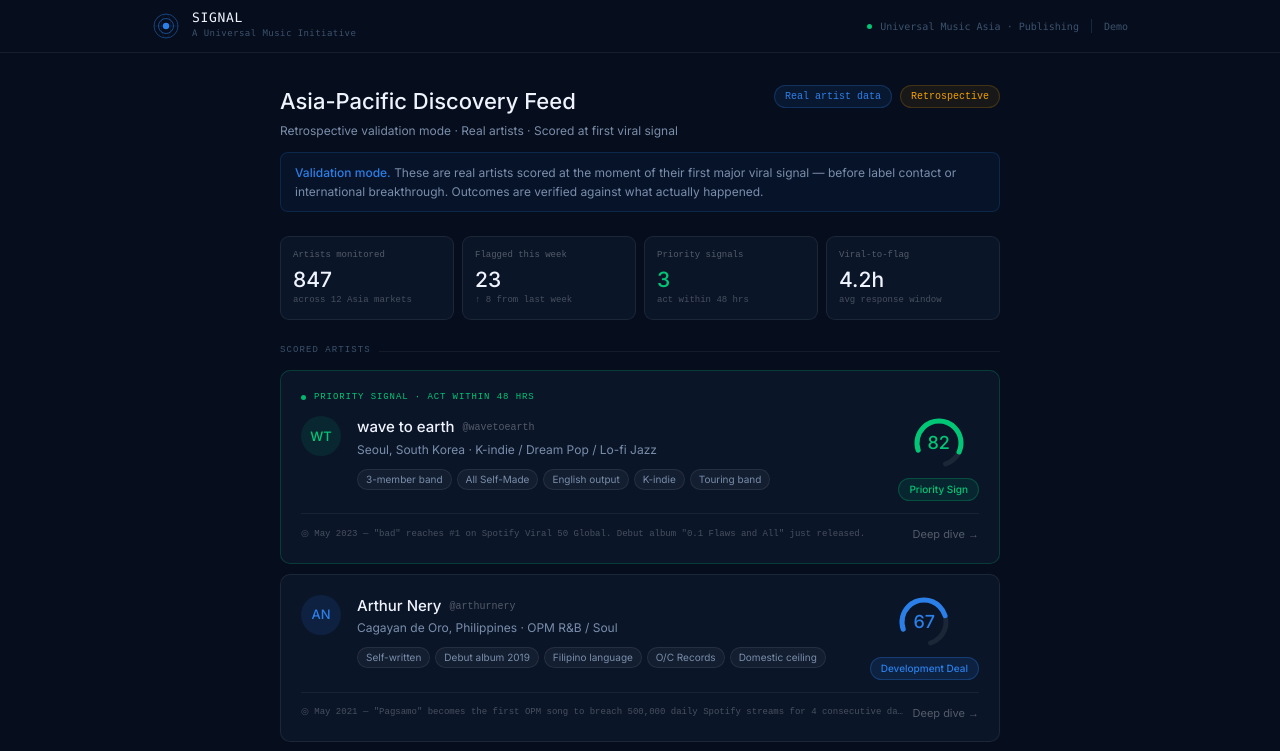
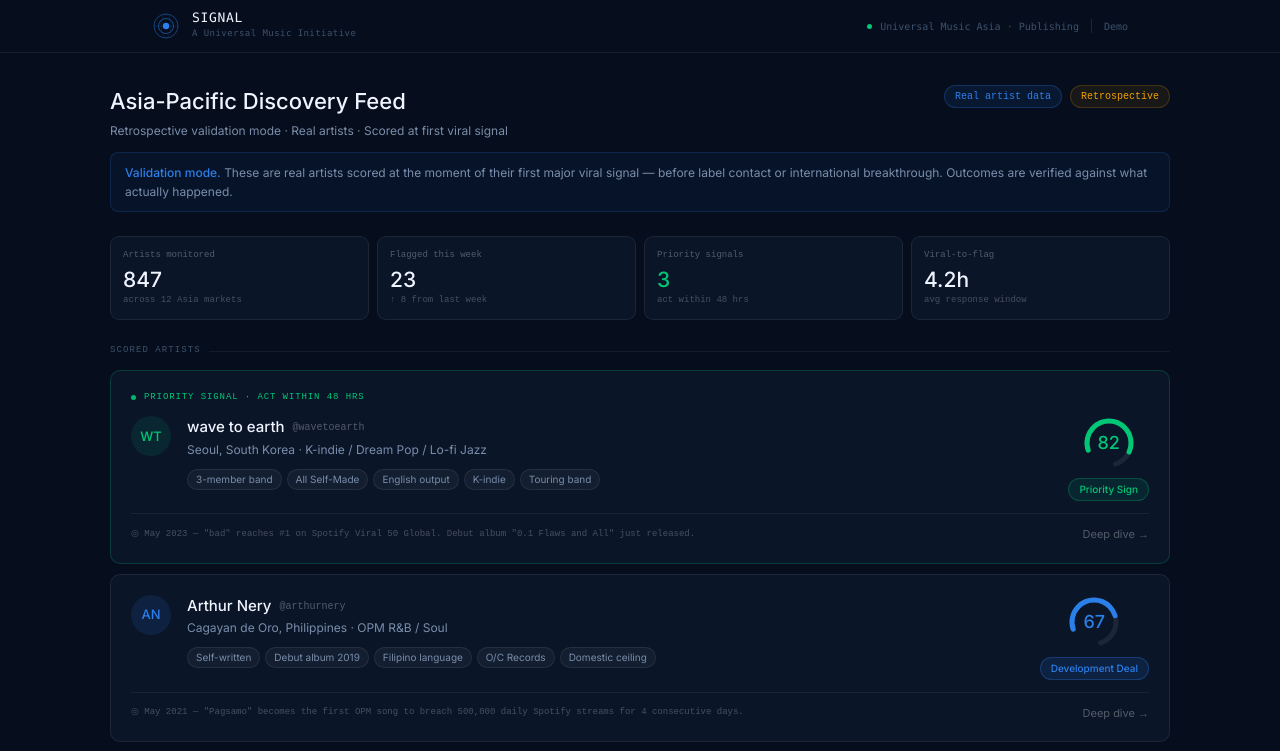
Before and after one commit to Rommiej/artist-signal, a Next.js app: page / in a window 1280 px wide. Shown: the top 751 px of the page. Built offline with nearby package versions, Linux system fonts and the light colour scheme.

Commit message:
wider layout

```diff
--- a/app/page.tsx
+++ b/app/page.tsx
@@ -253,7 +253,7 @@
   return (
     <div style={{ minHeight: "100vh", background: "#060D1C" }}>
       <Header />
-      <main style={{ maxWidth: 760, margin: "0 auto", padding: "32px 20px" }}>
+      <main style={{ maxWidth: 1100, margin: "0 auto", padding: "32px 20px" }}>
         {selected ? (
           <ArtistProfile artist={selected} onBack={() => setSelected(null)} />
         ) : (
```
